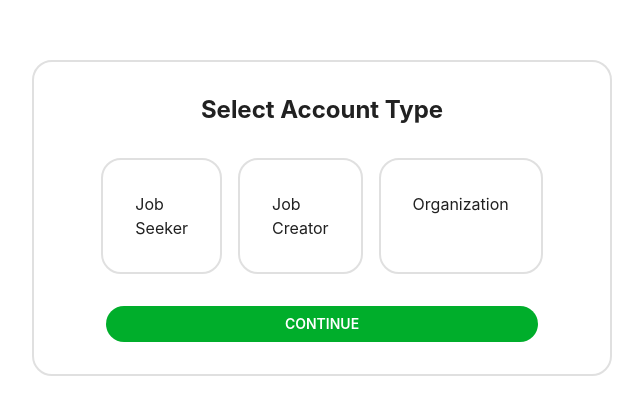
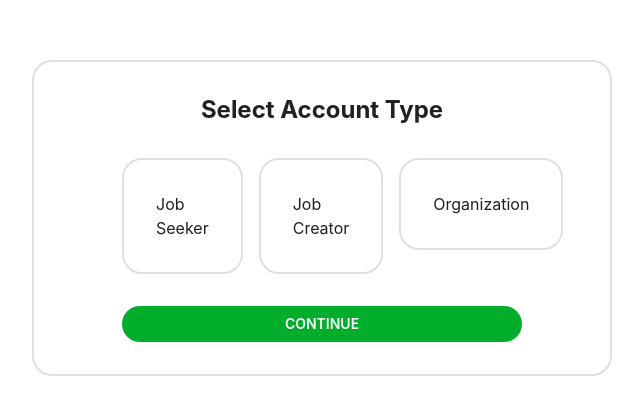
Before and after one commit to zetcco/jobscout-frontend, a React (Create React App) app: page /signup/type in a window 1280 px wide. Shown: the part 182-596 px from the top of the page, without its empty margins (318-961 px from the left). Built offline with nearby package versions, Linux system fonts and the light colour scheme.

Commit message:
Minor style changes to registration

```diff
--- a/src/components/authentication/AccountTypeSelectionForm.jsx
+++ b/src/components/authentication/AccountTypeSelectionForm.jsx
@@ -9,19 +9,23 @@ export const AccountTypeSelectionForm = () => {
             title={"Select Account Type"}
             footer={<Button variant='contained' sx={{ width: '100%' }}>Continue</Button>}
         >
-            <Box sx={{ px: { sm: 4 } }}>
-                <Stack direction="row" spacing={2} >
+            <Stack direction="row" spacing={2} sx={{  width: '100%' }}>
+                <Box sx={{ flexGrow: 1 }}>
                     <BasicCard>
                         <Typography>Job Seeker</Typography>
                     </BasicCard>
+                </Box>
+                <Box sx={{ flexGrow: 1 }}>
                     <BasicCard>
                         <Typography>Job Creator</Typography>
                     </BasicCard>
+                </Box>
+                <Box sx={{ flexGrow: 1 }}>
                     <BasicCard>
                         <Typography>Organization</Typography>
                     </BasicCard>
-                </Stack>
-            </Box>
+                </Box>
+            </Stack>
         </CenteredHeaderCard>
   )
 }
--- a/src/components/cards/CenteredHeaderCard.jsx
+++ b/src/components/cards/CenteredHeaderCard.jsx
@@ -10,7 +10,7 @@ export const CenteredHeaderCard = ({ title, footer, children, icon }) => {
         justifyContent="center"
         alignItems="center"
         spacing={4}
-        sx={{ px: 5 }}
+        sx={{ px: 7 }}
       >
         { icon !== null && icon }
         <Typography variant="h5">{ title }</Typography>
```
